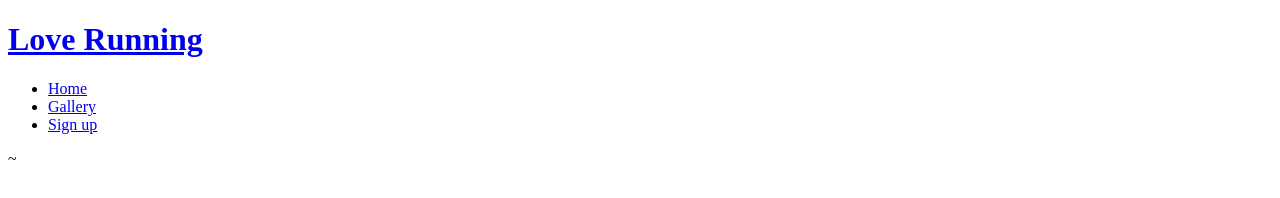
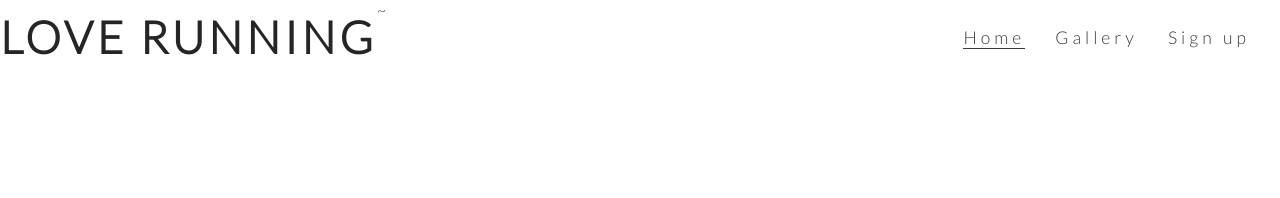
Before and after one commit to zahra-raha/love-running, a plain HTML site: page index.html in a window 1280 px wide. Drawn offline with Linux system fonts and the light colour scheme.

Commit message:
style the header

```diff
--- a/assets/css/style.css
+++ b/assets/css/style.css
@@ -0,0 +1,44 @@
+@import url('https://fonts.googleapis.com/css2?family=Lato:wght@300&display=swap');
+* {
+    border: none;
+    padding: 0;
+    margin: 0;
+}
+body{
+    font-family: 'Lato', sans-serif;
+    font-weight: 300;
+    color:#3a3a3a;
+}
+
+/* Headings and Logo */
+h1, h2{
+    text-transform: uppercase;
+    letter-spacing: 4px;
+    color:#252525;
+}
+#logo {
+    float: left;
+    font-size: 280%;
+}
+#menu{
+    font-size: 110%;
+    letter-spacing: 4px;
+}
+#menu ,#logo{
+    line-height: 75px;
+}
+#menu li{
+    margin-right: 30px;
+    list-style-type: none;
+    float: right;
+}
+#menu a{
+    text-decoration: none;
+    color: inherit;
+}
+#menu a:hover{
+    border-bottom: 1px solid #3a3a3a;
+}
+.active{
+    border-bottom: 1px solid #3a3a3a;
+}
--- a/index.html
+++ b/index.html
@@ -8,18 +8,19 @@
     <body>
         <header>
             <a href="index.html">
-                <h1>Love Running</h1>
+                <h1 id="logo">Love Running</h1>
             </a>
             <nav>
-                <ul>
+                <ul id="menu">
                     <li>
-                        <a href="index.html">Home</a>
+                        <a href="#">Sign up</a>
                     </li>
+
                     <li>
                         <a href="#">Gallery</a>
                     </li>
-                    <li>
-                        <a href="#">Sign up</a>
+                    <li >
+                        <a href="index.html" class="active">Home</a>
                     </li>
                 </ul>
             </nav>
```
